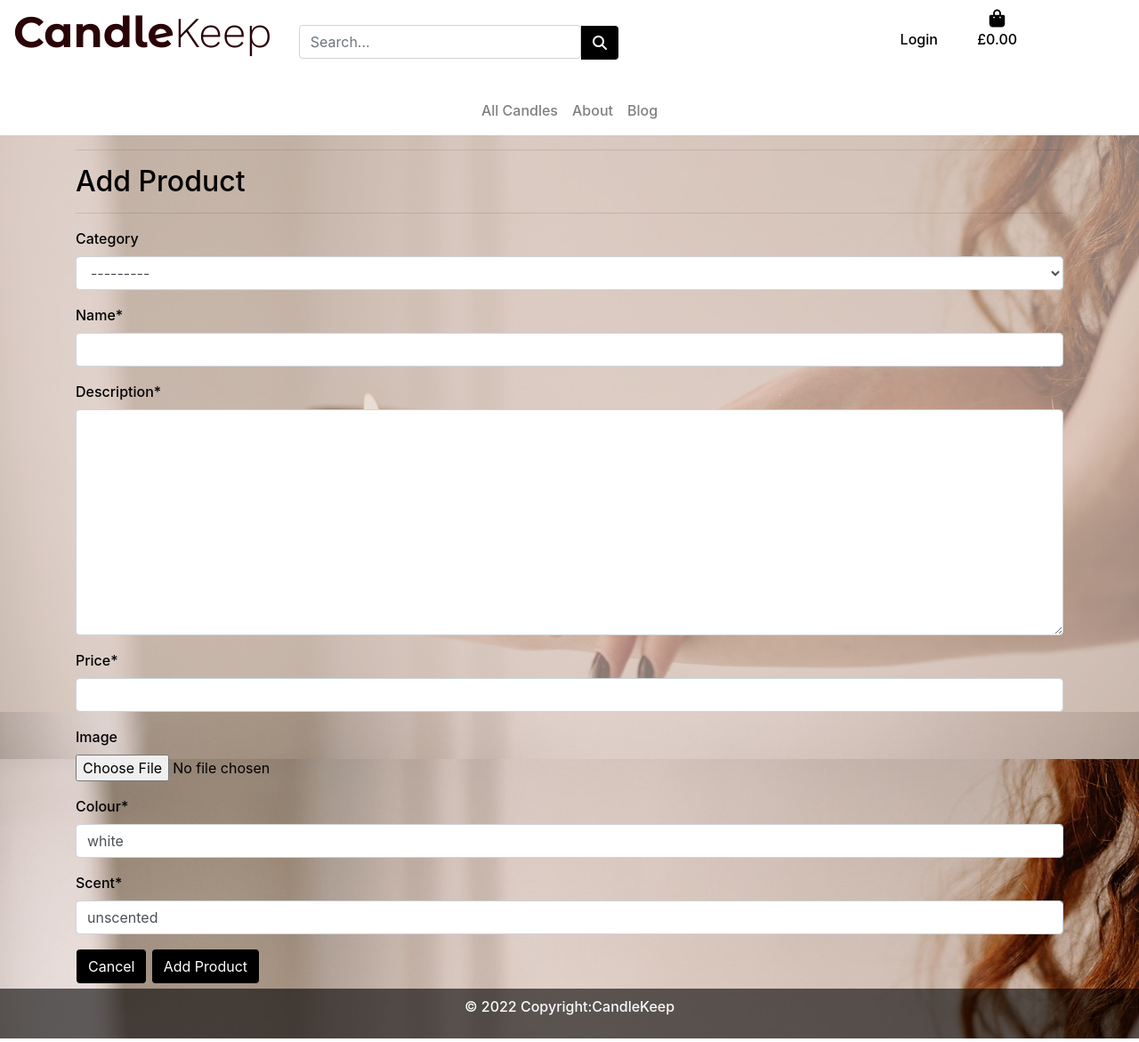
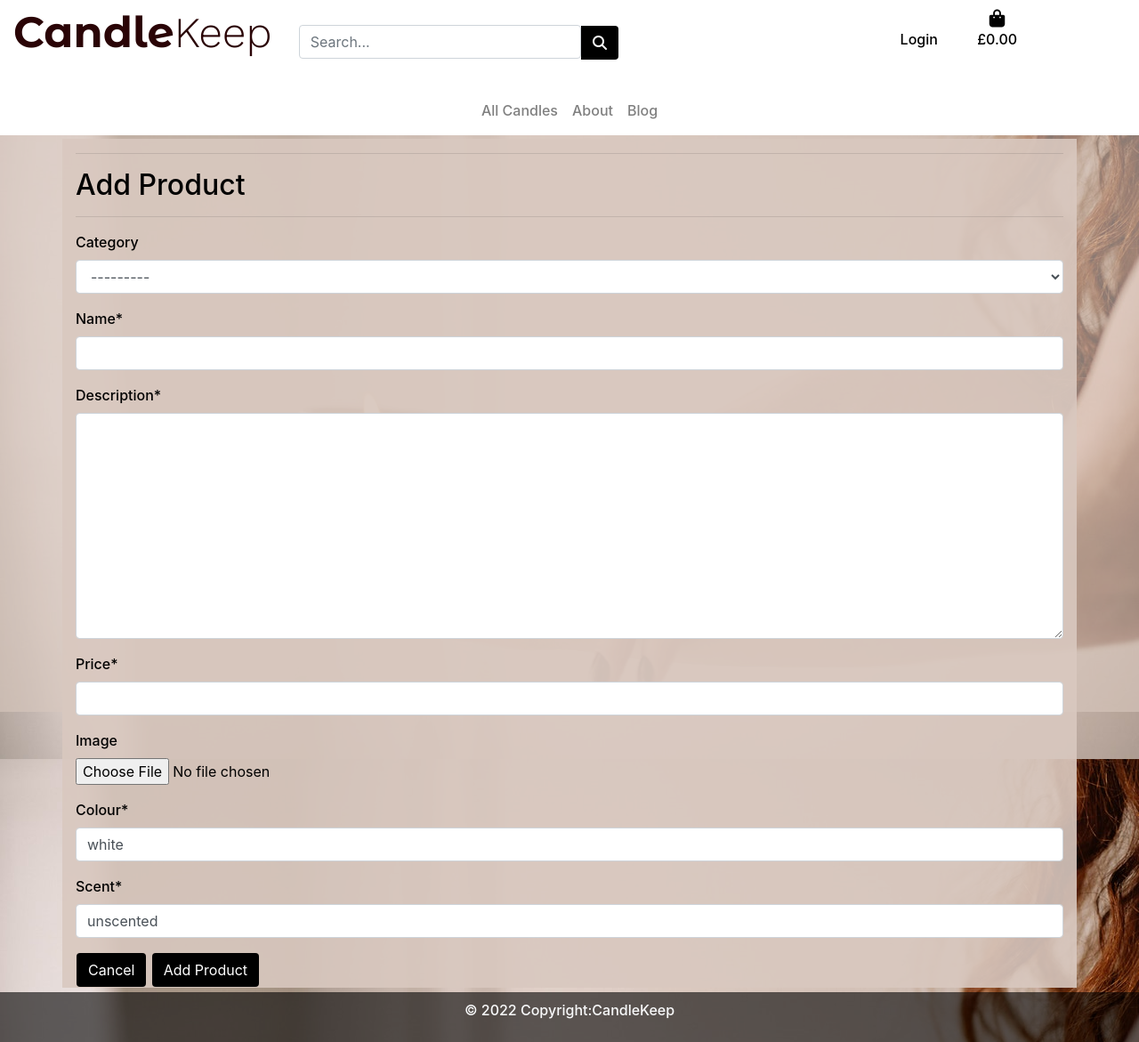
Before and after one commit to CraigThomasson/ecommerce-store, a Django app: template products/templates/products/add_product.html in a window 1280 px wide. Shown: the whole page at 89% size. Run offline with Django 3.2, Linux system fonts and the light colour scheme; the template is opened without the code that fills it: values that come from a table or form of the project are taken from there, others are empty; parts of the project's set-up code (start-up, migrations or seed data) failed here and were passed over; some libraries are stand-ins or nearby versions.

Commit message:
add overlay to add product form

```diff
--- a/products/templates/products/add_product.html
+++ b/products/templates/products/add_product.html
@@ -11,7 +11,7 @@
 
 {% block content %}
     <div class="overlay"></div>
-    <div class="container">
+    <div class="container overlay-white mt-1">
         <div class="row">
             <div class="col">
                 <hr>
```
